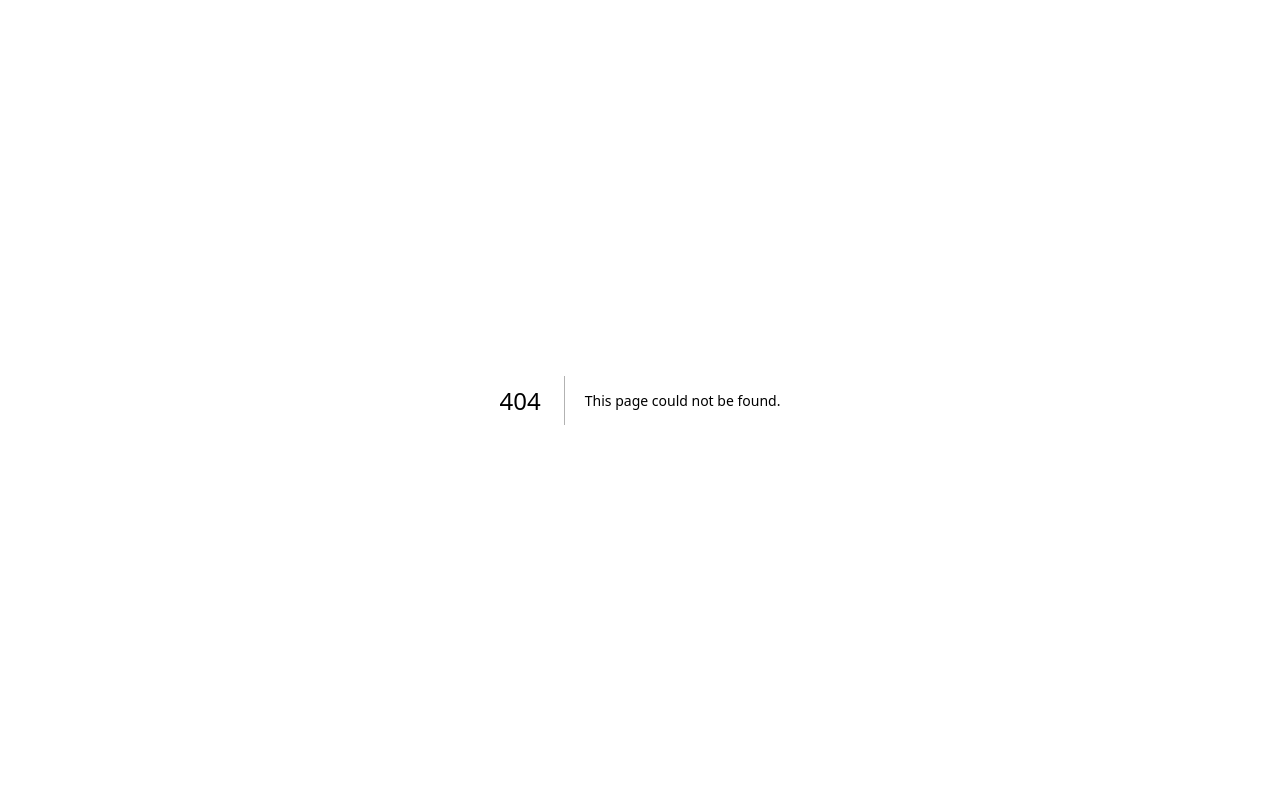
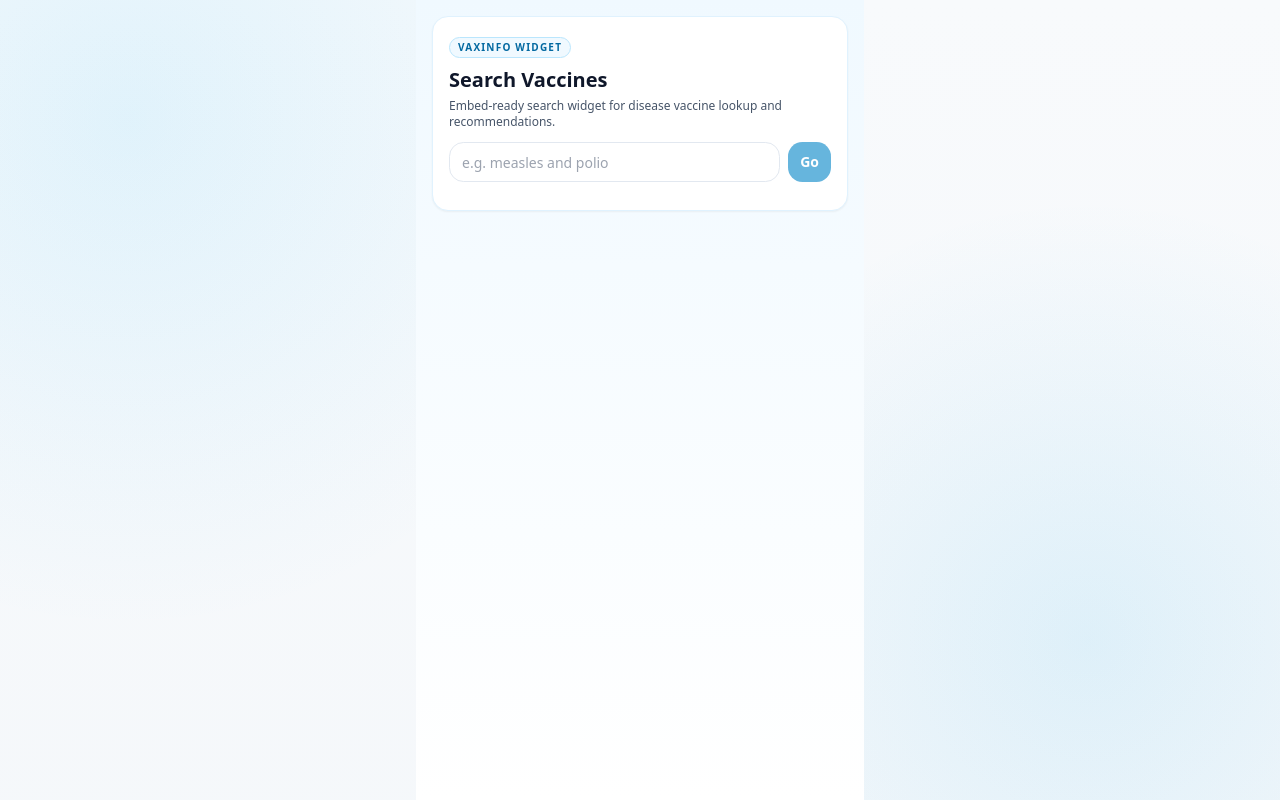
Before and after one commit to KobiTalha/VaxInfo, a Next.js app: page /embed in a window 1280 px wide. Before the commit this address had no page. Built offline with nearby package versions, Linux system fonts and the light colour scheme.

Commit message:
feat(embed-ui): add embeddable vaccine widget experience

```diff
--- /dev/null
+++ b/app/embed/page.tsx
@@ -0,0 +1,113 @@
+"use client";
+
+import { useMemo, useState } from "react";
+
+type WidgetResult = {
+  id: number;
+  disease: string;
+  severity: string;
+  mandatory: boolean;
+  vaccines: Array<{ name: string; doses: string; ageGroup: string }>;
+};
+
+type SearchPayload = {
+  recommendation?: string;
+  results: WidgetResult[];
+};
+
+export default function EmbedWidgetPage() {
+  const [query, setQuery] = useState("");
+  const [loading, setLoading] = useState(false);
+  const [error, setError] = useState<string | null>(null);
+  const [payload, setPayload] = useState<SearchPayload | null>(null);
+
+  const canSearch = useMemo(() => query.trim().length > 1, [query]);
+
+  const runSearch = async () => {
+    if (!canSearch) {
+      return;
+    }
+
+    setLoading(true);
+    setError(null);
+
+    try {
+      const response = await fetch(`/api/search?disease=${encodeURIComponent(query)}&page=1&pageSize=3`, {
+        cache: "no-store"
+      });
+
+      if (!response.ok) {
+        const data = (await response.json().catch(() => ({ message: "Search failed" }))) as {
+          message?: string;
+        };
+        throw new Error(data.message ?? "Search failed");
+      }
+
+      setPayload((await response.json()) as SearchPayload);
+    } catch (err) {
+      setPayload(null);
+      setError(err instanceof Error ? err.message : "Search failed");
+    } finally {
+      setLoading(false);
+    }
+  };
+
+  return (
+    <main className="mx-auto min-h-screen w-full max-w-md bg-gradient-to-b from-sky-50 to-white p-4">
+      <section className="rounded-2xl border border-sky-100 bg-white p-4 shadow-sm">
+        <p className="mb-2 inline-flex rounded-full border border-sky-200 bg-sky-50 px-2 py-0.5 text-[10px] font-semibold uppercase tracking-[0.12em] text-sky-700">
+          VaxInfo Widget
+        </p>
+        <h1 className="text-xl font-semibold text-slate-900">Search Vaccines</h1>
+        <p className="mt-1 text-xs text-slate-600">
+          Embed-ready search widget for disease vaccine lookup and recommendations.
+        </p>
+
+        <div className="mt-3 flex gap-2">
+          <input
+            value={query}
+            onChange={(event) => setQuery(event.target.value)}
+            placeholder="e.g. measles and polio"
+            className="h-10 w-full rounded-lg border border-slate-200 px-3 text-sm outline-none focus:ring-2 focus:ring-sky-300"
+          />
+          <button
+            type="button"
+            onClick={runSearch}
+            disabled={!canSearch || loading}
+            className="h-10 rounded-lg bg-sky-600 px-3 text-sm font-semibold text-white disabled:cursor-not-allowed disabled:opacity-60"
+          >
+            {loading ? "..." : "Go"}
+          </button>
+        </div>
+
+        {error && <p className="mt-3 text-xs text-rose-600">{error}</p>}
+
+        {payload?.recommendation && (
+          <div className="mt-3 rounded-lg border border-sky-200 bg-sky-50 p-2 text-xs text-sky-900">
+            {payload.recommendation}
+          </div>
+        )}
+
+        <div className="mt-3 space-y-2">
+          {(payload?.results ?? []).map((result) => (
+            <article key={result.id} className="rounded-lg border border-slate-200 bg-white p-3">
+              <div className="flex items-center justify-between gap-2">
+                <h2 className="text-sm font-semibold text-slate-900">{result.disease}</h2>
+                <span className="rounded-full border border-slate-200 px-2 py-0.5 text-[10px] font-medium text-slate-700">
+                  {result.severity}
+                </span>
+              </div>
+              <ul className="mt-2 space-y-1 text-xs text-slate-700">
+                {result.vaccines.map((vaccine) => (
+                  <li key={`${result.id}-${vaccine.name}`}>
+                    {vaccine.name} ({vaccine.doses}; {vaccine.ageGroup})
+                  </li>
+                ))}
+              </ul>
+            </article>
+          ))}
+        </div>
+      </section>
+    </main>
+  );
+}
```
